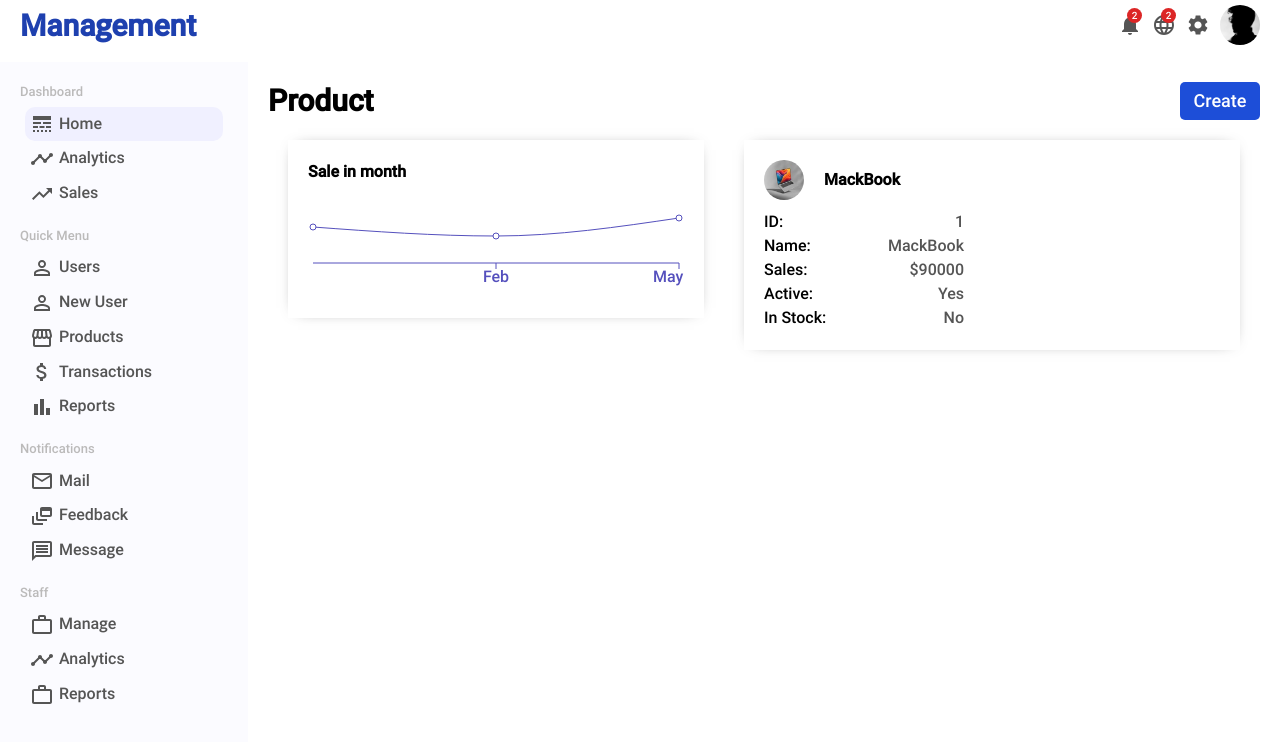
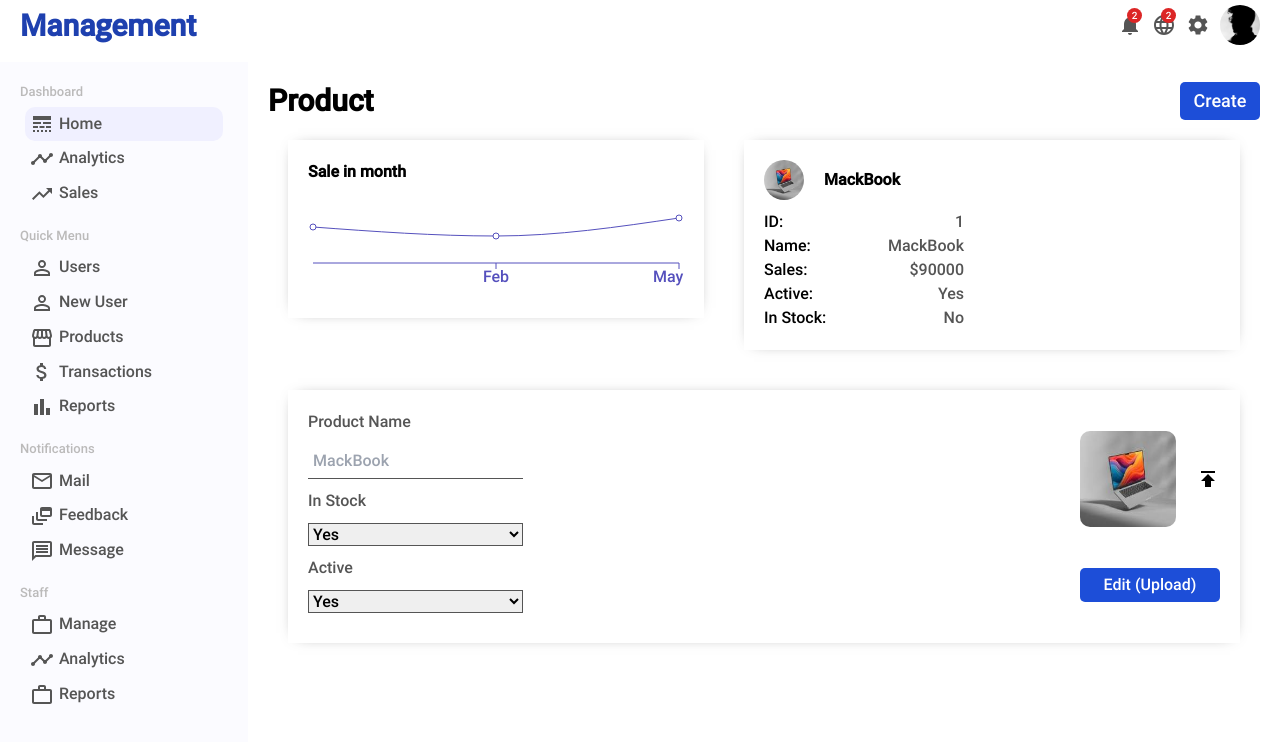
Before and after one commit to Bahinkor/cms-project, a React (Create React App) app: page /product/1 in a window 1280 px wide. Shown: the top 742 px of the page. Built offline with nearby package versions, Linux system fonts and the light colour scheme.

Commit message:
Development product page (edit product)

```diff
--- a/src/pages/product/Product.jsx
+++ b/src/pages/product/Product.jsx
@@ -1,6 +1,7 @@
 import React, {useState, useEffect} from 'react';
 import {Link, useParams} from 'react-router-dom';
 import {Alert} from "@mui/material";
+import {Publish} from "@mui/icons-material";
 import Chart from "../../components/chart/Chart";
 import productDataSale from "../../data-dir/product-data-sale";
 import productData from "../../data-dir/product-data";
@@ -38,6 +39,7 @@
                 </Link>
             </div>
 
+            {/* Conditional rendering */}
             {
                 mainProduct === null ? (
                     <Alert severity="info">Loading...</Alert>
@@ -85,6 +87,52 @@
                 )
             }
 
+            {/* Bottom section */}
+            {/* Edit product */}
+            <div className="p-5 m-5 box-shadow-feature-item">
+                <form className="flex justify-between">
+
+                    <div
+                        className="flex flex-col [&>label]:text-[#555] [&>label]:mb-[10px] [&>select]:mb-[10px] [&>select]:border-[1px] [&>select]:border-[#555]">
+
+                        <label htmlFor="product-name">Product Name</label>
+                        <input type="text" placeholder="MackBook" id="product-name"
+                               className="p-[5px] mb-[10px] border-b-[1px] border-[#555] focus:outline-none focus:shadow-outline"/>
+
+                        <label htmlFor="in-stock">In Stock</label>
+                        <select id="in-stock">
+                            <option value="yes">Yes</option>
+                            <option value="no">No</option>
+                        </select>
+
+                        <label htmlFor="active">Active</label>
+                        <select id="active">
+                            <option value="yes">Yes</option>
+                            <option value="no">No</option>
+                        </select>
+
+                    </div>
+
+                    {/* Uploader section */}
+                    <div className="flex flex-col justify-around">
+
+                        <div className="flex items-center">
+                            <img src="/images/macbook.jpg" alt="MackBook"
+                                 className="size-[6rem] mr-5 rounded-[10px]"/>
+                            <label>
+                                <Publish/>
+                            </label>
+                            <input type="file" className="hidden"/>
+                        </div>
+
+                        <button className="p-[5px] text-white bg-blue-700 rounded-[5px]">Edit (Upload)</button>
+
+                    </div>
+
+                </form>
+            </div>
+
+
         </div>
     );
 }
```
